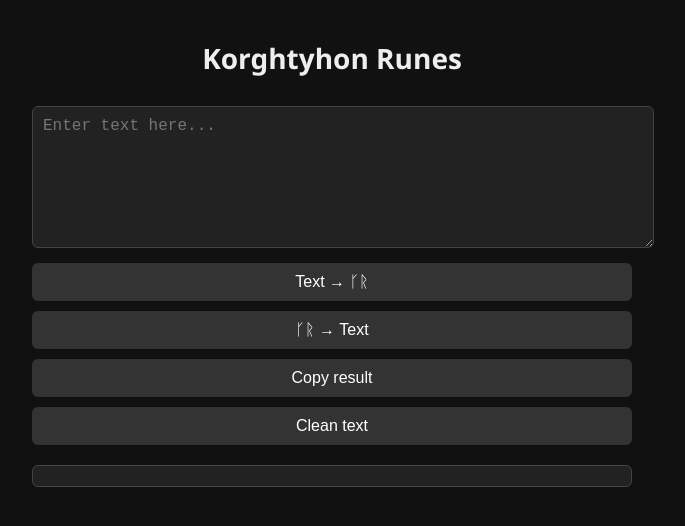
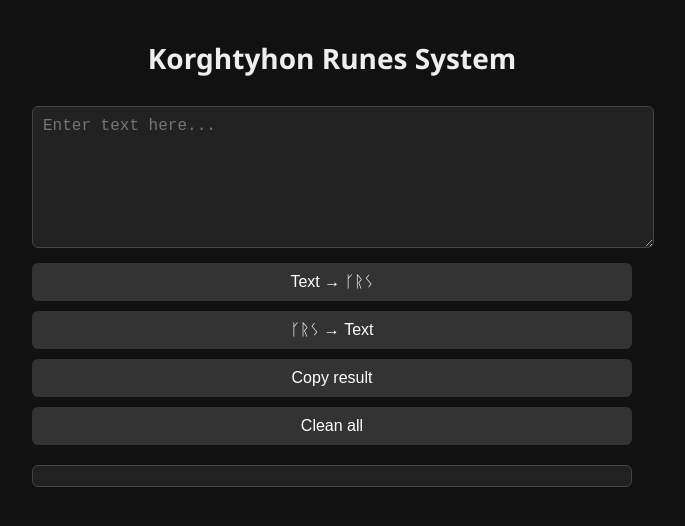
Before and after one commit to MBHBJ88/korghtyhon-runes, a plain HTML site: page index.html in a window 1280 px wide. Shown: the whole page, without its empty margins (308-993 px from the left). Drawn offline with Linux system fonts and the light colour scheme.

Commit message:
Update index.html

```diff
--- a/index.html
+++ b/index.html
@@ -3,7 +3,7 @@
 <head>
   <meta charset="UTF-8">
   <meta name="viewport" content="width=device-width, initial-scale=1.0">
-  <title>Korghtyhon Runes</title>
+  <title>Korghtyhon Runes System</title>
   <style>
     body {
       background: #111;
@@ -72,12 +72,12 @@
   </style>
 </head>
 <body>
-  <h1>Korghtyhon Runes</h1>
+  <h1>Korghtyhon Runes System</h1>
   <textarea id="input" placeholder="Enter text here..."></textarea>
-  <button onclick="convertToRunes()">Text → ᚴᚱ</button>
-  <button onclick="convertFromRunes()">ᚴᚱ → Text</button>
+  <button onclick="convertToRunes()">Text → ᚴᚱᛊ</button>
+  <button onclick="convertFromRunes()">ᚴᚱᛊ → Text</button>
   <button onclick="copyOutput()">Copy result</button>
-  <button onclick="clearText()">Clean text</button>
+  <button onclick="clearText()">Clean all</button>
   <div id="output"></div>
   <div id="toast"></div>
 
```
